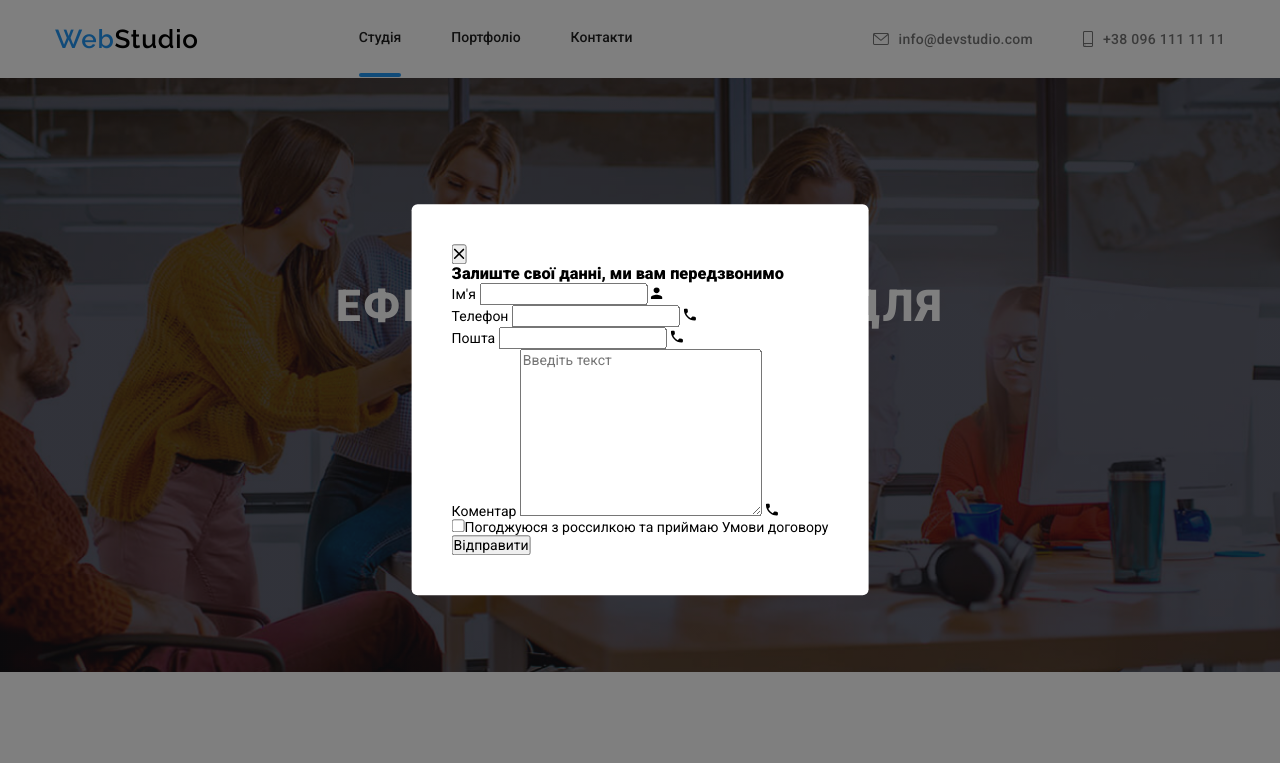
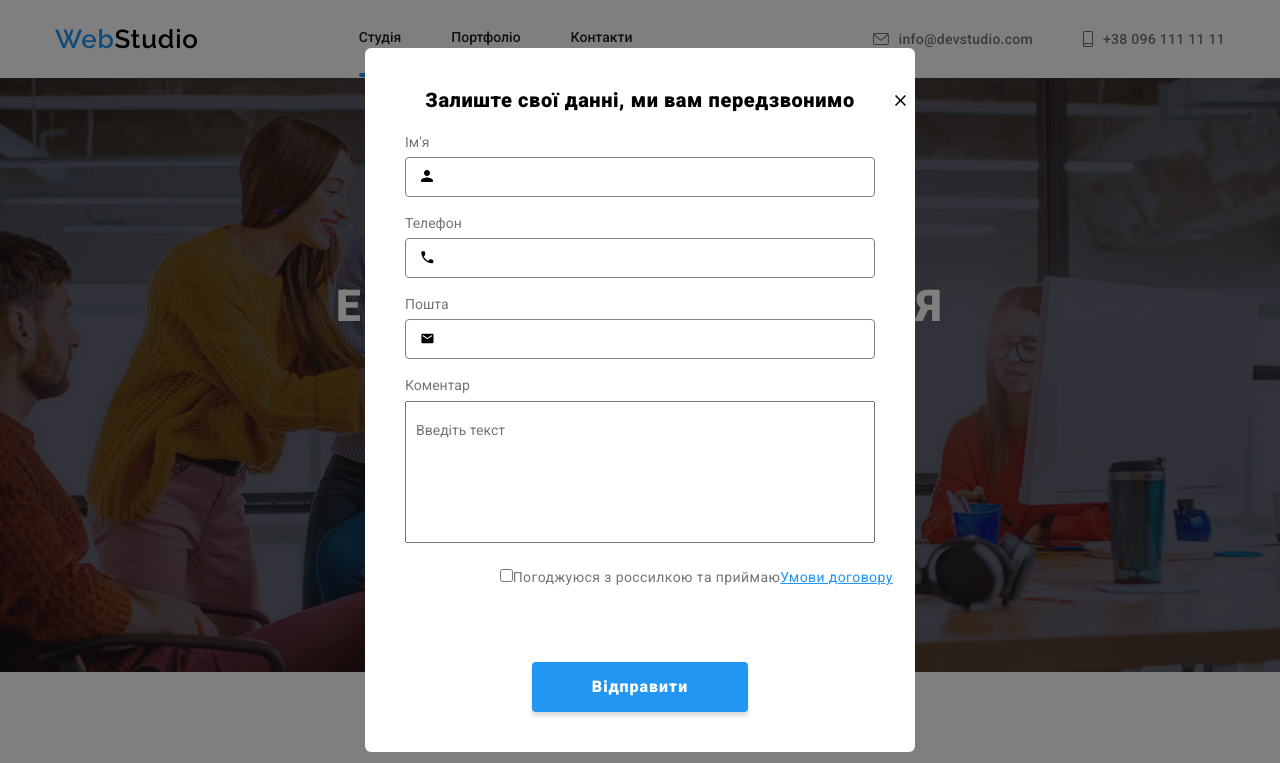
Before and after one commit to KarpovEvguen/WebStudio-SCSS, a plain HTML site: page index.html in a window 1280 px wide. Both pictures are taken after a click on the button "Замовити послугу". Shown: the top 763 px of the page. Drawn offline with nearby package versions, Linux system fonts and the light colour scheme.

Commit message:
add new file

```diff
--- a/index.html
+++ b/index.html
@@ -20,7 +20,8 @@
         <div class="container">
             <div class="header-spacer">
                 <nav class="nav">
-                <a href="./index.html" class="logo header-spacer__logo">Web<span class="header-spacer__logo header-spacer__logo--studio">Studio</span></a>
+                    <a href="./index.html" class="logo header-spacer__logo">Web<span
+                            class="header-spacer__logo header-spacer__logo--studio">Studio</span></a>
                     <ul class="header-list">
                         <li class="header-list__item">
                             <a href="./index.html" class="header-list__link header-list__link--current">Студія</a>
@@ -38,7 +39,7 @@
                 <li class="contacts-list__item">
                     <a href="mailto:info@devstudio.com" class="contacts-list__link">
                         <svg width="16" height="12" class="contacts-list__svg">
-                             <use  href="./images/symboldefs.svg#envelope"></use>
+                            <use href="./images/symboldefs.svg#envelope"></use>
                         </svg>
                         info@devstudio.com
                     </a>
@@ -70,17 +71,20 @@
                     </li>
                     <li class="features-list__item">
                         <h2 class="features-list__title">ПУНКТУАЛЬНІСТЬ</h2>
-                        <p class="features-list__description">Завдання організації, особливо рамки і місце навчання кадрів
+                        <p class="features-list__description">Завдання організації, особливо рамки і місце навчання
+                            кадрів
                             тягне у себе.</p>
                     </li>
                     <li class="features-list__item">
                         <h2 class="features-list__title">ПЛАНУВАННЯ</h2>
-                        <p class="features-list__description">Так само консультація з широким активом значною мірою зумовлює.
+                        <p class="features-list__description">Так само консультація з широким активом значною мірою
+                            зумовлює.
                         </p>
                     </li>
                     <li class="features-list__item">
                         <h2 class="features-list__title">СУЧАСНІ ТЕХНОЛОГІЇ</h2>
-                        <p class="features-list__description">Значимість цих проблем настільки очевидна, що реалізація планових завдань.</p>
+                        <p class="features-list__description">Значимість цих проблем настільки очевидна, що реалізація
+                            планових завдань.</p>
                     </li>
                 </ul>
             </div>
@@ -115,22 +119,34 @@
                         <ul class="comunication-list">
                             <li class="comunication-list__item">
                                 <a href="#" class="comunication-list__link comunication-list__link--team">
-                            <svg class="comunication-list__svg comunication-list__svg--team" width="20" height="20"><use href="./images/symboldefs.svg#instagram"/></svg>
+                                    <svg class="comunication-list__svg comunication-list__svg--team" width="20"
+                                        height="20">
+                                        <use href="./images/symboldefs.svg#instagram" />
+                                    </svg>
                                 </a>
                             </li>
                             <li class="comunication-list__item">
                                 <a href="#" class="comunication-list__link comunication-list__link--team">
-                            <svg class="comunication-list__svg comunication-list__svg--team" width="20" height="20"><use href="./images/symboldefs.svg#twitter"/></svg>
+                                    <svg class="comunication-list__svg comunication-list__svg--team" width="20"
+                                        height="20">
+                                        <use href="./images/symboldefs.svg#twitter" />
+                                    </svg>
                                 </a>
                             </li>
                             <li class="comunication-list__item">
                                 <a class="comunication-list__link comunication-list__link--team">
-                            <svg class="comunication-list__svg comunication-list__svg--team" width="20" height="20"><use href="./images/symboldefs.svg#facebook"/></svg>
+                                    <svg class="comunication-list__svg comunication-list__svg--team" width="20"
+                                        height="20">
+                                        <use href="./images/symboldefs.svg#facebook" />
+                                    </svg>
                                 </a>
                             </li>
                             <li class="comunication-list__item">
                                 <a class="comunication-list__link comunication-list__link--team">
-                            <svg class="comunication-list__svg comunication-list__svg--team" width="20" height="20"><use  href="./images/symboldefs.svg#linkedin"/></svg>
+                                    <svg class="comunication-list__svg comunication-list__svg--team" width="20"
+                                        height="20">
+                                        <use href="./images/symboldefs.svg#linkedin" />
+                                    </svg>
                                 </a>
                             </li>
                         </ul>
@@ -142,22 +158,34 @@
                         <ul class="comunication-list">
                             <li class="comunication-list__item">
                                 <a href="#" class="comunication-list__link comunication-list__link--team">
-                                <svg class="comunication-list__svg comunication-list__svg--team" width="20" height="20"><use href="./images/symboldefs.svg#instagram"/></svg>
+                                    <svg class="comunication-list__svg comunication-list__svg--team" width="20"
+                                        height="20">
+                                        <use href="./images/symboldefs.svg#instagram" />
+                                    </svg>
                                 </a>
                             </li>
                             <li class="comunication-list__item">
                                 <a href="#" class="comunication-list__link comunication-list__link--team">
-                                <svg class="comunication-list__svg comunication-list__svg--team" width="20" height="20"><use href="./images/symboldefs.svg#twitter"/></svg>
+                                    <svg class="comunication-list__svg comunication-list__svg--team" width="20"
+                                        height="20">
+                                        <use href="./images/symboldefs.svg#twitter" />
+                                    </svg>
                                 </a>
                             </li>
                             <li class="comunication-list__item">
                                 <a class="comunication-list__link comunication-list__link--team">
-                                <svg class="comunication-list__svg comunication-list__svg--team" width="20" height="20"><use href="./images/symboldefs.svg#facebook"/></svg>
+                                    <svg class="comunication-list__svg comunication-list__svg--team" width="20"
+                                        height="20">
+                                        <use href="./images/symboldefs.svg#facebook" />
+                                    </svg>
                                 </a>
                             </li>
                             <li class="comunication-list__item">
                                 <a class="comunication-list__link comunication-list__link--team">
-                                <svg class="comunication-list__svg comunication-list__svg--team" width="20" height="20"><use  href="./images/symboldefs.svg#linkedin"/></svg>
+                                    <svg class="comunication-list__svg comunication-list__svg--team" width="20"
+                                        height="20">
+                                        <use href="./images/symboldefs.svg#linkedin" />
+                                    </svg>
                                 </a>
                             </li>
                         </ul>
@@ -169,22 +197,34 @@
                         <ul class="comunication-list">
                             <li class="comunication-list__item">
                                 <a href="#" class="comunication-list__link comunication-list__link--team">
-                                <svg class="comunication-list__svg comunication-list__svg--team" width="20" height="20"><use href="./images/symboldefs.svg#instagram"/></svg>
+                                    <svg class="comunication-list__svg comunication-list__svg--team" width="20"
+                                        height="20">
+                                        <use href="./images/symboldefs.svg#instagram" />
+                                    </svg>
                                 </a>
                             </li>
                             <li class="comunication-list__item">
                                 <a href="#" class="comunication-list__link comunication-list__link--team">
-                                <svg class="comunication-list__svg comunication-list__svg--team" width="20" height="20"><use href="./images/symboldefs.svg#twitter"/></svg>
+                                    <svg class="comunication-list__svg comunication-list__svg--team" width="20"
+                                        height="20">
+                                        <use href="./images/symboldefs.svg#twitter" />
+                                    </svg>
                                 </a>
                             </li>
                             <li class="comunication-list__item">
                                 <a class="comunication-list__link comunication-list__link--team">
-                                <svg class="comunication-list__svg comunication-list__svg--team" width="20" height="20"><use href="./images/symboldefs.svg#facebook"/></svg>
+                                    <svg class="comunication-list__svg comunication-list__svg--team" width="20"
+                                        height="20">
+                                        <use href="./images/symboldefs.svg#facebook" />
+                                    </svg>
                                 </a>
                             </li>
                             <li class="comunication-list__item">
                                 <a class="comunication-list__link comunication-list__link--team">
-                                <svg class="comunication-list__svg comunication-list__svg--team" width="20" height="20"><use  href="./images/symboldefs.svg#linkedin"/></svg>
+                                    <svg class="comunication-list__svg comunication-list__svg--team" width="20"
+                                        height="20">
+                                        <use href="./images/symboldefs.svg#linkedin" />
+                                    </svg>
                                 </a>
                             </li>
                         </ul>
@@ -196,22 +236,34 @@
                         <ul class="comunication-list">
                             <li class="comunication-list__item">
                                 <a href="#" class="comunication-list__link comunication-list__link--team">
-                                <svg class="comunication-list__svg comunication-list__svg--team" width="20" height="20"><use href="./images/symboldefs.svg#instagram"/></svg>
+                                    <svg class="comunication-list__svg comunication-list__svg--team" width="20"
+                                        height="20">
+                                        <use href="./images/symboldefs.svg#instagram" />
+                                    </svg>
                                 </a>
                             </li>
                             <li class="comunication-list__item">
                                 <a href="#" class="comunication-list__link comunication-list__link--team">
-                                <svg class="comunication-list__svg comunication-list__svg--team" width="20" height="20"><use href="./images/symboldefs.svg#twitter"/></svg>
+                                    <svg class="comunication-list__svg comunication-list__svg--team" width="20"
+                                        height="20">
+                                        <use href="./images/symboldefs.svg#twitter" />
+                                    </svg>
                                 </a>
                             </li>
                             <li class="comunication-list__item">
                                 <a class="comunication-list__link comunication-list__link--team">
-                                <svg class="comunication-list__svg comunication-list__svg--team" width="20" height="20"><use href="./images/symboldefs.svg#facebook"/></svg>
+                                    <svg class="comunication-list__svg comunication-list__svg--team" width="20"
+                                        height="20">
+                                        <use href="./images/symboldefs.svg#facebook" />
+                                    </svg>
                                 </a>
                             </li>
                             <li class="comunication-list__item">
                                 <a class="comunication-list__link comunication-list__link--team">
-                                <svg class="comunication-list__svg comunication-list__svg--team" width="20" height="20"><use  href="./images/symboldefs.svg#linkedin"/></svg>
+                                    <svg class="comunication-list__svg comunication-list__svg--team" width="20"
+                                        height="20">
+                                        <use href="./images/symboldefs.svg#linkedin" />
+                                    </svg>
                                 </a>
                             </li>
                         </ul>
@@ -233,28 +285,28 @@
                     <li class="company-list__item">
                         <a href="#" class="company-list__link">
                             <svg class="company-list__svg" width="40" height="45">
-                             <use   href="./images/symboldefs.svg#company2"></use>
+                                <use href="./images/symboldefs.svg#company2"></use>
                             </svg>
                         </a>
                     </li>
                     <li class="company-list__item">
                         <a href="#" class="company-list__link">
                             <svg class="company-list__svg" width="45" height="42">
-                             <use   href="./images/symboldefs.svg#company3"></use>
+                                <use href="./images/symboldefs.svg#company3"></use>
                             </svg>
                         </a>
                     </li>
                     <li class="company-list__item">
                         <a href="#" class="company-list__link">
-                        <svg class="company-list__svg" width="84" height="40" >
-                             <use  href="./images/symboldefs.svg#company4"></use>
+                            <svg class="company-list__svg" width="84" height="40">
+                                <use href="./images/symboldefs.svg#company4"></use>
                             </svg>
                         </a>
                     </li>
                     <li class="company-list__item">
                         <a href="#" class="company-list__link">
                             <svg class="company-list__svg" width="63" height="47">
-                             <use   href="./images/symboldefs.svg#company5"></use>
+                                <use href="./images/symboldefs.svg#company5"></use>
                             </svg>
                         </a>
                     </li>
@@ -273,7 +325,8 @@
     <footer class="footer">
         <div class="container footer-content-item">
             <section class="footer-contacts">
-            <a href="./index.html" class="logo footer-contacts__logo">Web<span class="footer-contacts__logo footer-contacts__logo--studio">Studio</span></a>
+                <a href="./index.html" class="logo footer-contacts__logo">Web<span
+                        class="footer-contacts__logo footer-contacts__logo--studio">Studio</span></a>
                 <address class="address">
                     <p class="address__city">м. Київ, пр-т Лесі Українки, 26</p>
                     <a href="mailto:info@devstudio.com" class="address__contacts">info@devstudio.com</a>
@@ -285,22 +338,30 @@
                 <ul class="comunication-list">
                     <li class="comunication-list__item">
                         <a href="#" class="comunication-list__link comunication-list__link--footer">
-                    <svg class="comunication-list__svg comunication-list__svg--footer" width="20" height="20"><use href="./images/symboldefs.svg#instagram"/></svg>
+                            <svg class="comunication-list__svg comunication-list__svg--footer" width="20" height="20">
+                                <use href="./images/symboldefs.svg#instagram" />
+                            </svg>
                         </a>
                     </li>
                     <li class="comunication-list__item">
                         <a href="#" class="comunication-list__link comunication-list__link--footer">
-                    <svg class="comunication-list__svg comunication-list__svg--footer" width="20" height="20"><use href="./images/symboldefs.svg#twitter"/></svg>
+                            <svg class="comunication-list__svg comunication-list__svg--footer" width="20" height="20">
+                                <use href="./images/symboldefs.svg#twitter" />
+                            </svg>
                         </a>
                     </li>
                     <li class="comunication-list__item">
                         <a class="comunication-list__link comunication-list__link--footer">
-                    <svg class="comunication-list__svg comunication-list__svg--footer" width="20" height="20"><use href="./images/symboldefs.svg#facebook"/></svg>
+                            <svg class="comunication-list__svg comunication-list__svg--footer" width="20" height="20">
+                                <use href="./images/symboldefs.svg#facebook" />
+                            </svg>
                         </a>
                     </li>
                     <li class="comunication-list__item">
                         <a class="comunication-list__link comunication-list__link--footer">
-                    <svg class="comunication-list__svg comunication-list__svg--footer" width="20" height="20"><use  href="./images/symboldefs.svg#linkedin"/></svg>
+                            <svg class="comunication-list__svg comunication-list__svg--footer" width="20" height="20">
+                                <use href="./images/symboldefs.svg#linkedin" />
+                            </svg>
                         </a>
                     </li>
                 </ul>
@@ -321,12 +382,12 @@
         </div>
     </footer>
     <div class="backdrop is-hidden" data-modal>
-        <form class="modal">
         <button class="modal__close-btn" data-modal-close>
             <svg class="modal__close-svg" width="11" height="11">
                 <use href="./images/symboldefs.svg#close"></use>
             </svg>
         </button>
+        <form class="modal">
             <h3 class="modal__title">Залиште свої данні, ми вам передзвонимо</h3>
             <ul class="modal-list">
                 <li class="modal-list__item">
@@ -347,15 +408,13 @@
                     <label for="email" class="modal-list__label">Пошта</label>
                     <input type="email" class="modal-list__input" id="email" name="email" required>
                     <svg class="modal-list__svg" width="13" height="13">
-                        <use href="./images/symboldefs.svg#contacts"></use>
+                        <use href="./images/symboldefs.svg#vector"></use>
                     </svg>
                 </li>
                 <li class="modal-list__item">
                     <label class="modal-list__label">Коментар</label>
-                    <textarea class="modal-list__textarea" name="comment" id="text" cols="30" rows="10" placeholder="Введіть текст"></textarea>
-                    <svg class="modal-list__svg" width="13" height="13">
-                        <use href="./images/symboldefs.svg#contacts"></use>
-                    </svg>
+                    <textarea class="modal-list__textarea" name="comment" id="text" cols="30" rows="10"
+                        placeholder="Введіть текст"></textarea>
                 </li>
             </ul>
             <div class="modal__true">
--- a/sass/components/_modal.scss
+++ b/sass/components/_modal.scss
@@ -23,7 +23,7 @@
     transform: translate(-50%, -50%);
 }
 
-.modal-close_btn{
+.modal__close-btn{
     display: flex;
     justify-content: center;
     align-items: center;
@@ -41,7 +41,7 @@
     transition-duration: 250ms;
     transition-timing-function: cubic-bezier(0.4, 0, 0.2, 1);
 }
-.modal-close_btn:hover{
+.modal__close-btn:hover{
     fill: var(--web-studio-blue);
 }
 .backdrop.is-hidden {
@@ -53,7 +53,7 @@
     overflow: hidden;
 }
 
-.modal-title{
+.modal__title{
     font-family: "Roboto", sans-serif;
     font-weight: 700;
     font-size: 20px;
@@ -61,21 +61,22 @@
     text-align: center;
     margin-bottom: 12px;
 }
-.modal-list{
+.modal-list__svg{
     display: flex;
-    flex-direction: column;
-
+    position: absolute;
+    top: 46px;
+    left: 16px;
 }
-.input-wrap{
+.modal-list__item{
     margin-top: 8px;
     position: relative;
 }
-.modal-data{
+.modal-list__label{
     display: block;
     color: var(--text);
     padding-top: 10px;
 }
-.modal-input{
+.modal-list__input{
     width: 470px;
     height: 40px;
     font-size: 14px;
@@ -86,13 +87,13 @@
     padding-left: 40px;
     margin-top: 7px;
 }
-.modal-input:focus{
+.modal-list__input:focus{
     border-color: var(--web-studio-blue);
     transition-property: color;
     transition-duration: 250ms;
     transition-timing-function: cubic-bezier(0.4, 0, 0.2, 1);
 }
-.input-wrap:focus-within{
+.modal-list__item:focus-within{
     border-color: var(--web-studio-blue);
 }
 .input-wrap:focus-within .modal-link{
@@ -101,19 +102,17 @@
     transition-duration: 250ms;
     transition-timing-function: cubic-bezier(0.4, 0, 0.2, 1);
 }
-.modal-comment{
+.modal-list__textarea{
+    width: 470px;
     margin: 8px 0 20px;
     padding: 20px 10px 120px;
     height: 120px;
     resize: none;
 }
-.modal-link{
+.modal__link{
     position: absolute;
-    left: 16px;
-    top: 46px;
 }
-
-.modal-true{
+.modal__true {
     color: var(--text);
     font-weight: 400;
     font-size: 14px;
@@ -122,17 +121,26 @@
     text-align: center;
     margin-bottom: 40px;
 }
-.modal-check{
+.modal__check{
+    color: var(--text);
+    font-weight: 400;
+    font-size: 14px;
+    line-height: 1.71;
+    letter-spacing: 0.03em;
+    text-align: center;
+    margin-bottom: 40px;
+}
+.moda__check{
     width: 16px;
     height: 15px;
     border: 2px solid #212121;
     margin-right: 5px;
 }
-.modal-btn_link{
+.modal__link{
     color: var(--web-studio-blue);
     text-decoration: underline;
 }
-.modal-btn_submit{
+.modal__btn-submit{
     border-radius: 4px;
     border: none;
     display: block;
```
Also changed, not shown: css/main.css, css/main.min.css, 2 other files. Lines whose indentation alone changed are shown as unchanged.
